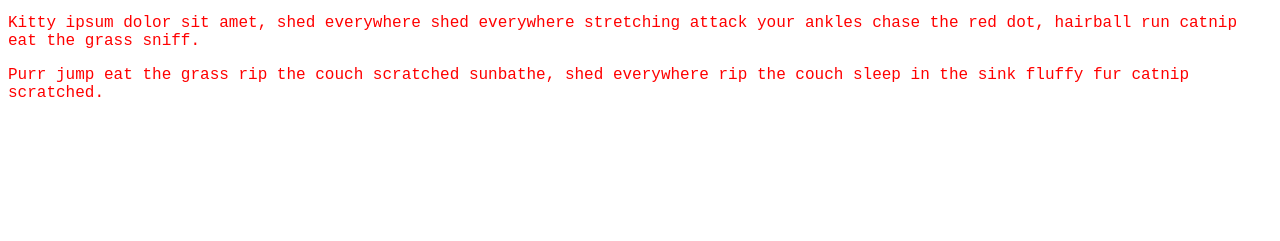
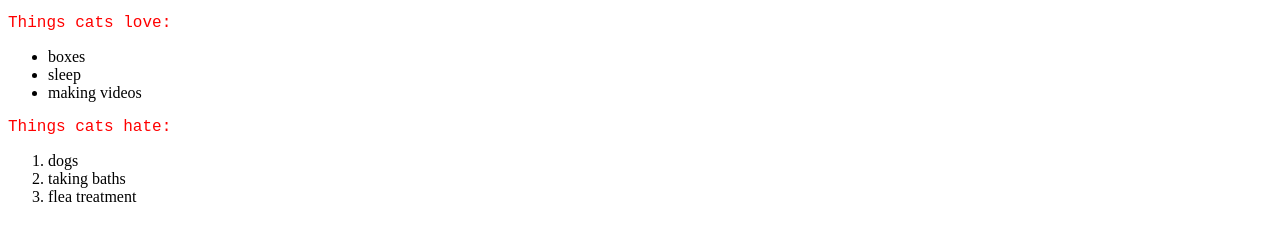
Before and after one commit to danieladelvos/fcc-html5-and-css, a website: page index.html in a window 1280 px wide. Shown: the part 205-446 px from the top of the page. Drawn offline with Linux system fonts and the light colour scheme.

Commit message:
image as link and lists

```diff
--- a/index.html
+++ b/index.html
@@ -14,10 +14,20 @@
   <h2 class="red-text">CatPhotoApp</h2>
 
   <p>Click here for more <a href="http://www.freecatphotoapp.com">cat photos</a>. </p>
-  <img class="smaller-image thick-green-border" src="https://bit.ly/fcc-relaxing-cat" alt="A cute orange cat lying on its back. ">
+  <a href="#"><img class="smaller-image thick-green-border" src="https://bit.ly/fcc-relaxing-cat" alt="A cute orange cat lying on its back. "></a>
 
-  <p class="red-text">Kitty ipsum dolor sit amet, shed everywhere shed everywhere stretching attack your ankles chase the red dot, hairball run catnip eat the grass sniff.</p>
-  <p class="red-text">Purr jump eat the grass rip the couch scratched sunbathe, shed everywhere rip the couch sleep in the sink fluffy fur catnip scratched.</p>
+  <p class="red-text">Things cats love:</p>
+  <ul>
+    <li>boxes</li>
+    <li>sleep</li>
+    <li>making videos</li>
+  </ul>
+  <p class="red-text">Things cats hate:</p>
+    <ol>
+      <li>dogs</li>
+      <li>taking baths</li>
+      <li>flea treatment</li>
+    </ol>
 
 </body>
 </html>
```
